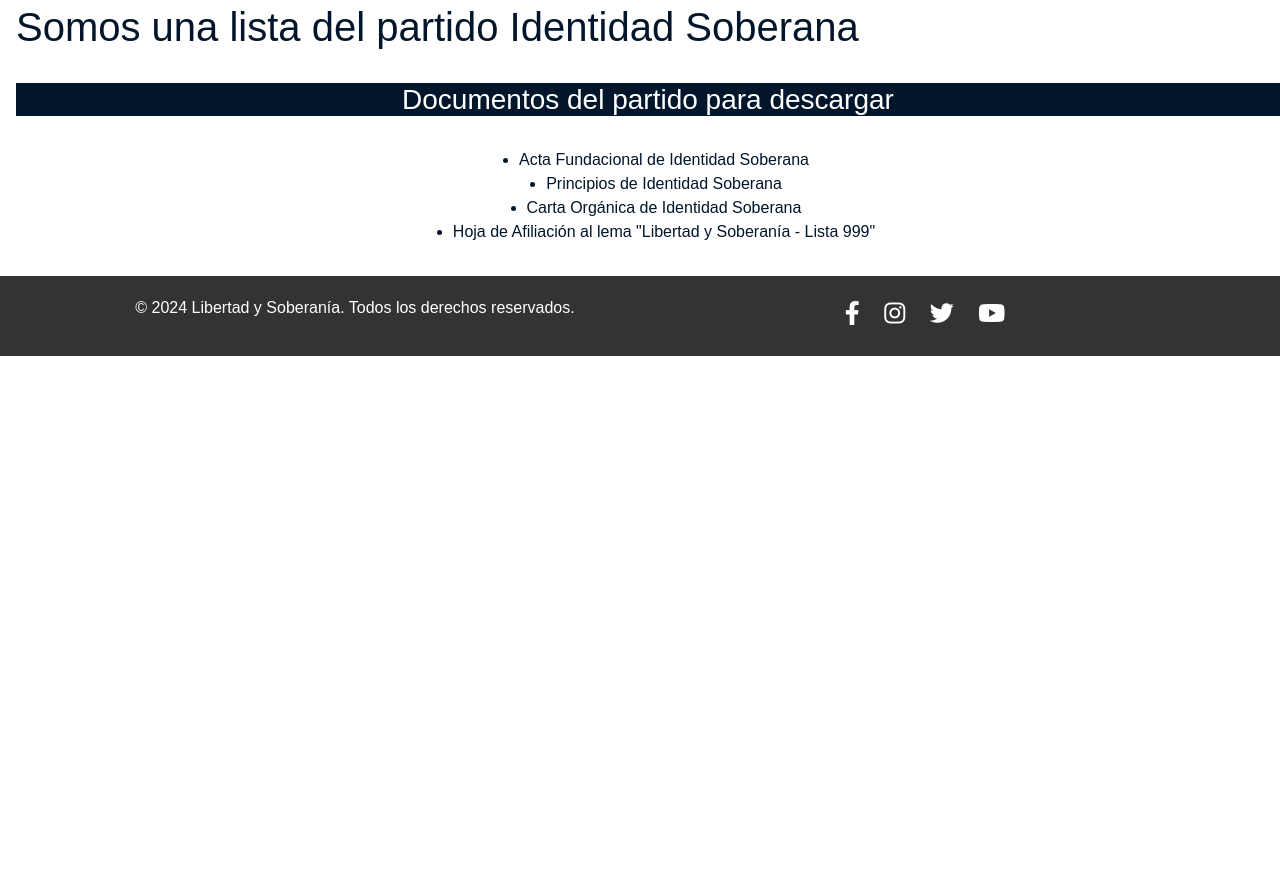
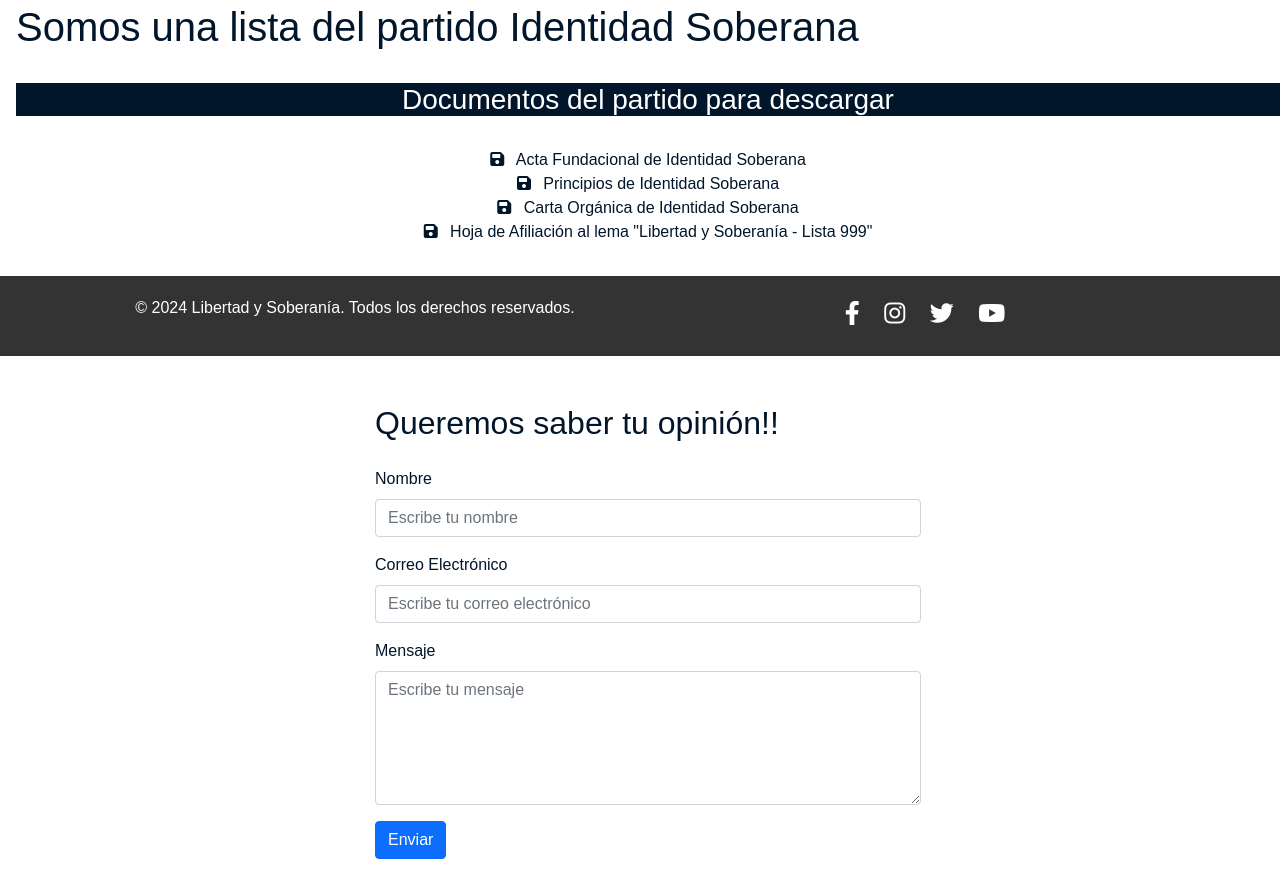
Before and after one commit to gonzalomolina1990/identidadsoberana, a plain HTML site: page index.html in a window 1280 px wide. Shown: the part 2004-2895 px from the top of the page. Before the commit the page ends 2360 px from the top, so only its background shows below. Drawn offline with nearby package versions, Linux system fonts and the light colour scheme; a web font is replaced by a local one.

Commit message:
download

```diff
--- a/index.html
+++ b/index.html
@@ -12,6 +12,7 @@
     <link href="https://cdn.jsdelivr.net/npm/bootstrap@5.0.2/dist/css/bootstrap.min.css" rel="stylesheet" integrity="sha384-EVSTQN3/azprG1Anm3QDgpJLIm9Nao0Yz1ztcQTwFspd3yD65VohhpuuCOmLASjC" crossorigin="anonymous">
     <script src="https://cdn.jsdelivr.net/npm/bootstrap@5.3.2/dist/js/bootstrap.min.js"></script>
     <link rel="stylesheet" href="https://cdnjs.cloudflare.com/ajax/libs/font-awesome/6.0.0-beta3/css/all.min.css">
+    <link rel="icon" href="img/favicon.ico" type="image/x-icon">
 
 </head>
 <body>
@@ -242,11 +243,11 @@
       <section id="section4">
         <h1>Somos una lista del partido Identidad Soberana</h1>
         <h3 class="downloads d-flex flex-column center align-items-center">Documentos del partido para descargar</h3>
-        <ul class="d-flex flex-column center align-items-center">
-            <li>Acta Fundacional de Identidad Soberana</li>
-            <li>Principios de Identidad Soberana</li>
-            <li>Carta Orgánica de Identidad Soberana</li>
-            <li>Hoja de Afiliación al lema "Libertad y Soberanía - Lista 999"</li>
+        <ul class="d-flex flex-column center align-items-center list-unstyled">
+            <li><i class="fas fa-save me-2"></i> Acta Fundacional de Identidad Soberana</li>
+            <li><i class="fas fa-save me-2"></i> Principios de Identidad Soberana</li>
+            <li><i class="fas fa-save me-2"></i> Carta Orgánica de Identidad Soberana</li>
+            <li><i class="fas fa-save me-2"></i> Hoja de Afiliación al lema "Libertad y Soberanía - Lista 999"</li>
         </ul>
 
       </section>
@@ -273,6 +274,30 @@
 
       </section>
 
+      <section id="section6">
+        <div class="container mt-5">
+            <div class="row justify-content-center">
+              <div class="col-md-6">
+                <h2 class="mb-4">Queremos saber tu opinión!!</h2>
+                <form>
+                  <div class="mb-3">
+                    <label for="nombre" class="form-label">Nombre</label>
+                    <input type="text" class="form-control" id="nombre" placeholder="Escribe tu nombre">
+                  </div>
+                  <div class="mb-3">
+                    <label for="email" class="form-label">Correo Electrónico</label>
+                    <input type="email" class="form-control" id="email" placeholder="Escribe tu correo electrónico">
+                  </div>
+                  <div class="mb-3">
+                    <label for="mensaje" class="form-label">Mensaje</label>
+                    <textarea class="form-control" id="mensaje" rows="5" placeholder="Escribe tu mensaje"></textarea>
+                  </div>
+                  <button type="submit" class="btn btn-primary">Enviar</button>
+                </form>
+              </div>
+            </div>
+          </div>
+      </section>
 
 
 </body>
```
Also changed, not shown: img/favicon.ico (added), img/favicon.png (added), styles.css (line endings or trailing spaces).
